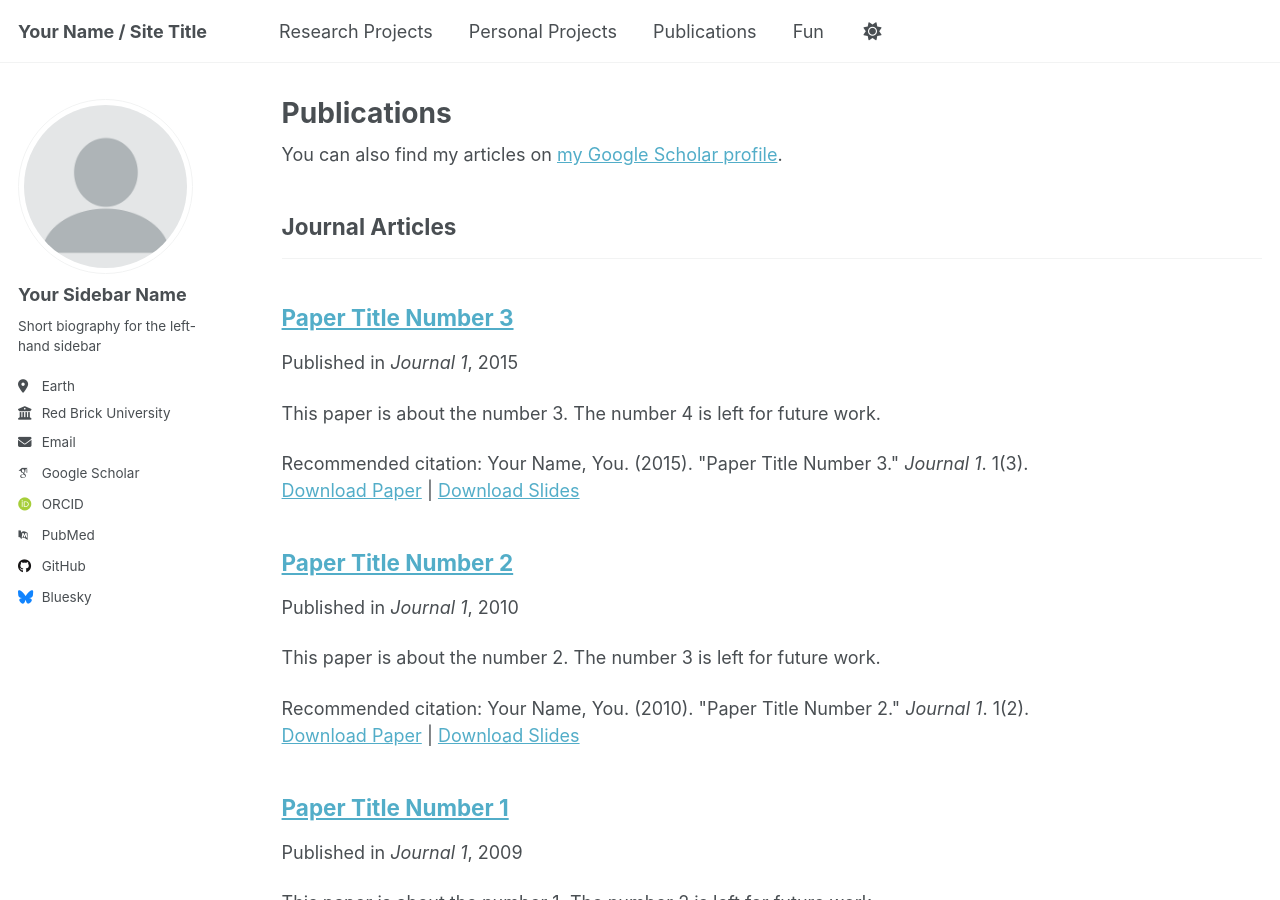
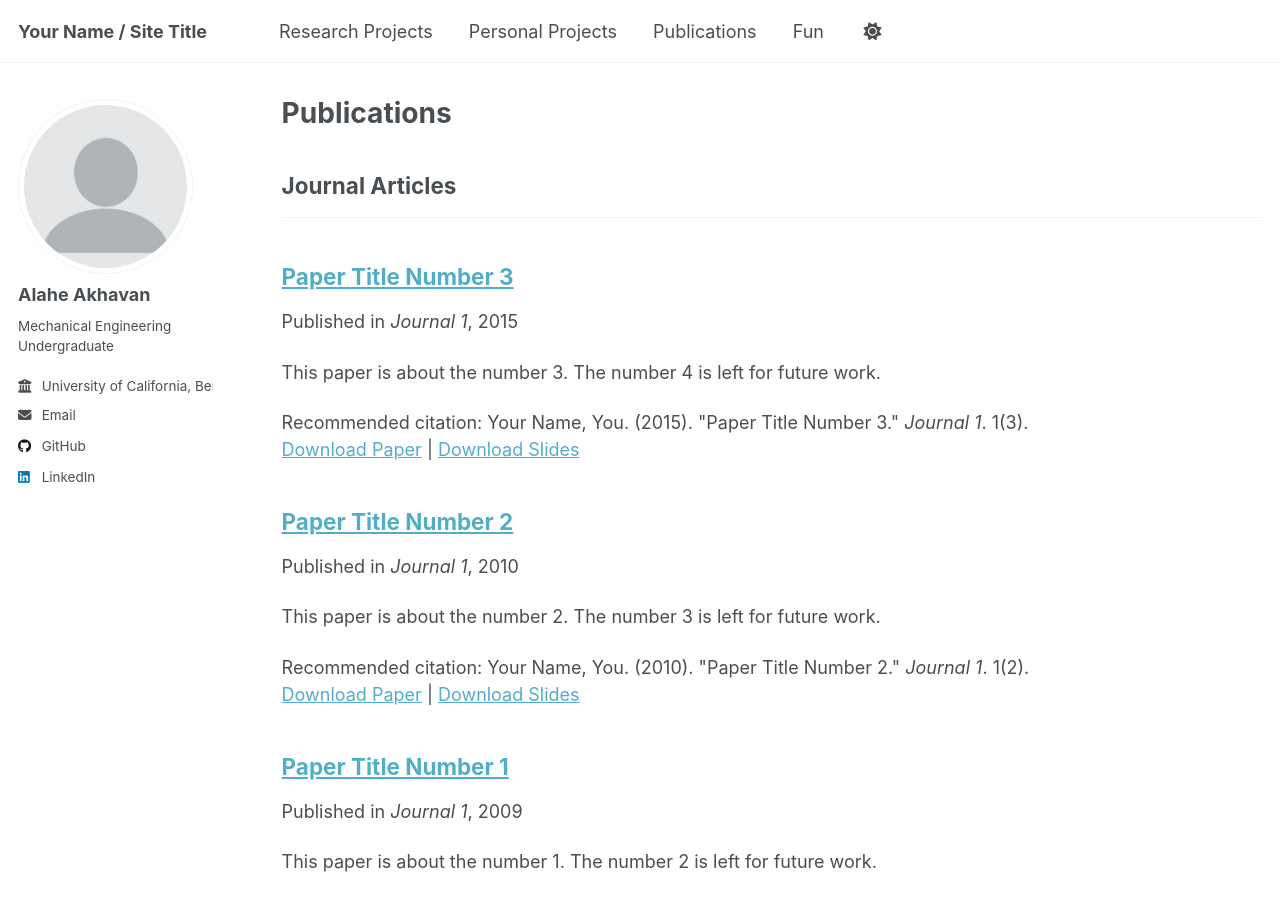
Before and after one commit to Akhavana/akhavana.github.io, a Jekyll site: the page built from _pages/publications.html, in a window 1280 px wide and 900 px high. Built offline with Jekyll 4.4.1, drawn with Linux system fonts in a browser that asks for light colours; some web fonts are replaced; a script that is not in the unit is left out; part of the change alters nothing that is shown.

Commit message:
Update _config.yml

```diff
--- a/_config.yml
+++ b/_config.yml
@@ -13,47 +13,43 @@ title                    : "Your Name / Site Title"
 title_separator          : "-"
 name                     : &name "Your Name"
 description              : &description "personal description"
-url                      : https://akhavana.github.io # the base hostname & protocol for your site e.g. "https://[your GitHub username].github.io" or if you already have some other page hosted on Github then use "https://[your GitHub username].github.io/[Your Repo Name]"
-baseurl                  : "" # the subpath of your site, e.g. "/blog"
-repository               : "alahe.github.io"
+# Project site settings
+url                      : "https://akhavana.github.io"   # your GitHub Pages domain
+baseurl                  : "/alahe.github.io"             # repo name with leading slash
+repository               : "akhavana/alahe.github.io"     # owner/repo
 
-# Site Author - The following control what appear as part of the author content on the side bar.
-#               If a field is blank the icon and link will not appear, otherwise it will be shown.
-#               Additional customization can be done by editing /_includes/author-profile.html
+# Site Author (sidebar info)
 author:
-  # Biographic information
   avatar           : "profile.png"
-  name             : "Your Sidebar Name"
-  pronouns         : # example: "she/her"
-  bio              : "Short biography for the left-hand sidebar"
-  location         : "Earth"
-  employer         : "Red Brick University"
-  uri              : # URL
-  email            : "none@example.org"
+  name             : "Alahe Akhavan"
+  pronouns         :
+  bio              : "Mechanical Engineering Undergraduate"
+  employer         : "University of California, Berkeley"
+  uri              :
+  email            : "alaheakhavan@berkeley.edu"
 
   # Academic websites
-  academia         : # URL
-  arxiv            : # URL - Update with the correct link to your profile
-  googlescholar    : "https://scholar.google.com/citations?user=PS_CX0AAAAAJ"
-  inspire-hep      : # URL
-  impactstory      : # URL
-  orcid            : "http://orcid.org/yourorcidurl"
-  semantic         : # URL
-  pubmed           : "https://www.ncbi.nlm.nih.gov/pubmed/?term=john+snow"
-  researchgate     : # URL
-  scopus           : # URL
+  academia         :
+  arxiv            :
+  inspire-hep      :
+  impactstory      :
+  orcid            :
+  semantic         :
+  pubmed           :
+  researchgate     :
+  scopus           :
 
-  # Repositories and software development
-  bitbucket        : # Username - Update with your username on the site
-  codepen          : # Username
-  dribbble         : # Username
-  github           : "academicpages"
-  kaggle           : # Username
-  stackoverflow    : # User number or user number and name (i.e., use "1" or "1/jeff-atwood")
+  # Repositories
+  github           : "Akhavana"
+
+  # Social media
+  linkedin         : "https://www.linkedin.com/in/alaheakhavan"
+
+
 
   # Social media
   artstation       : # Username
-  bluesky          : "bsky.app" # Replace this with you Bluesky username
+  bluesky          :  # Replace this with you Bluesky username
   facebook         : # Username
   flickr           : # Username
   foursquare       : # Username
@@ -62,7 +58,6 @@ author:
   keybase          : # Username
   instagram        : # Username
   lastfm           : # Username
-  linkedin         : # Username
   mastodon         : # URL
   medium           : # URL
   pinterest        : # Username
```
